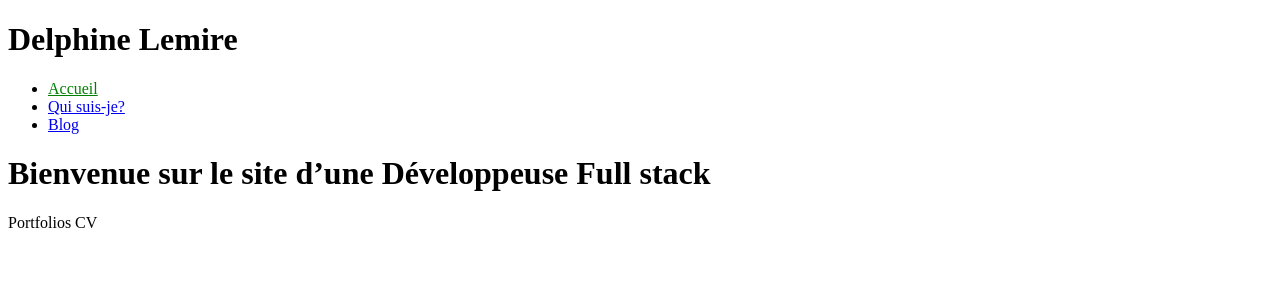
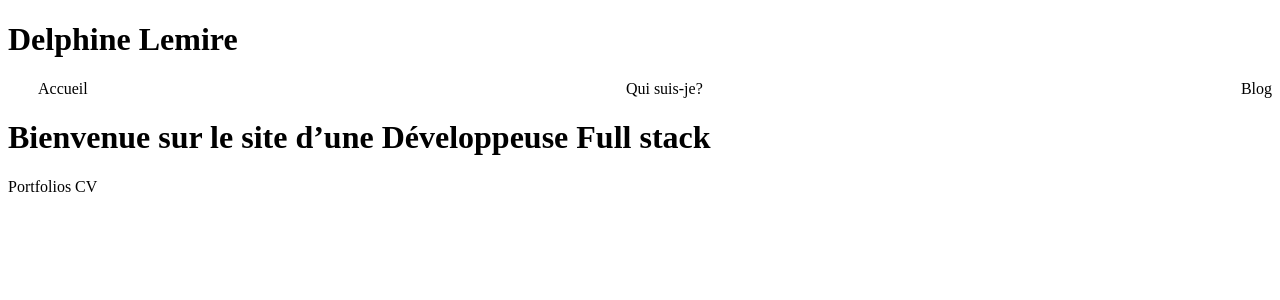
Before and after one commit to DelphineLemire/DelphineLemire.github.io, a Jekyll site: the page built from docs/index.md, in a window 1280 px wide. Shown: the top 300 px of the page. Built offline with Jekyll 4.4.1, drawn with Linux system fonts in a browser that asks for light colours.

Commit message:
style navigation

```diff
--- a/docs/_includes/navigation.html
+++ b/docs/_includes/navigation.html
@@ -1,7 +1,5 @@
-<nav>
-  <ul>
+<nav class="navbar">
   {% for item in site.data.navigation %}
-    <li><a href="{{ item.link }}" {% if page.url == item.link %}class="current"{% endif %}>{{ item.name }}</a></li>
+    <a class="navbar__link" href="{{ item.link }}" {% if page.url == item.link %}class="navbar__link--purple"{% endif %}>{{ item.name }}</a>
   {% endfor %}
-  </ul>
 </nav>
--- a/docs/_sass/main.scss
+++ b/docs/_sass/main.scss
@@ -1,3 +1,20 @@
+.navbar {
+    display: flex;
+    flex-direction: row;
+    align-items: center;
+    justify-content: space-between;
+}
+
+.navbar__link {
+    margin-left: 30px;
+    color:black;
+    text-decoration: none;
+}
+
+.navbar__link--purple {
+    color: #a5b4fc;
+  }
+
 .current {
     color: green;
 }
```
